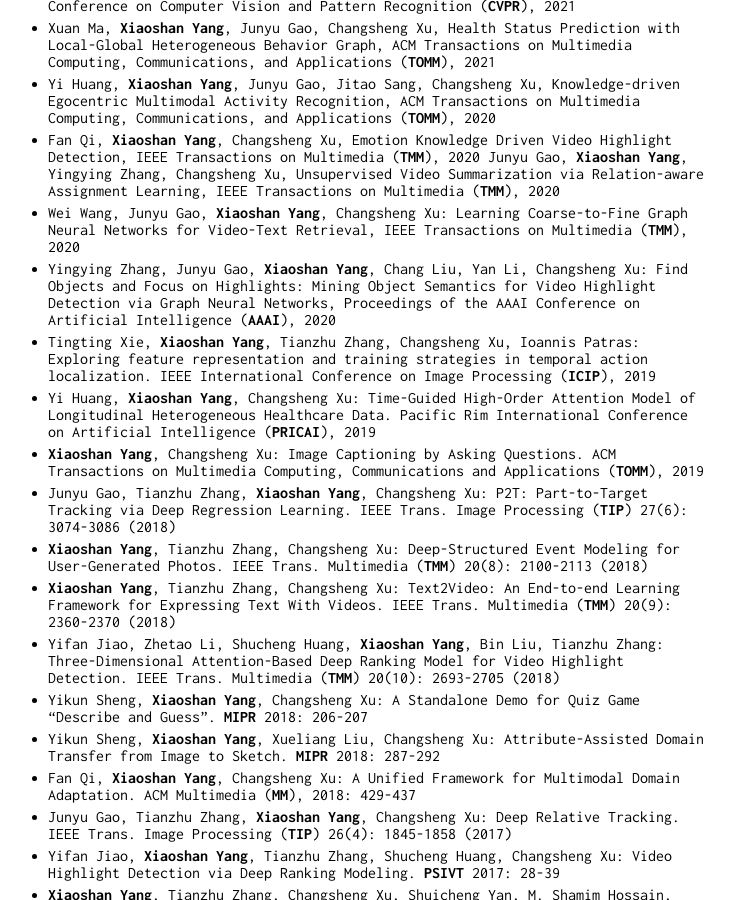
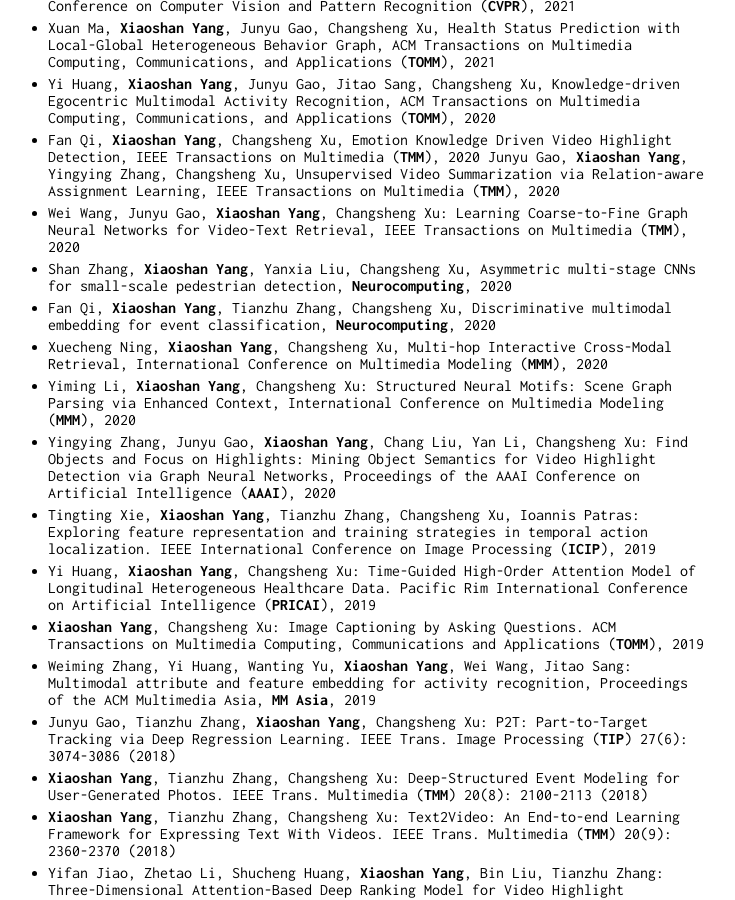
Before and after one commit to YangXS/yangxs.github.io, a Jekyll site: the page built from index.md, in a window 1280 px wide and 900 px high, scrolled down 613 px. Shown: the whole window, without its empty margins (262-997 px from the left). Built offline with Jekyll 4.4.1, drawn with Linux system fonts in a browser that asks for light colours; our own code applies the rules of GitHub Pages for plain Markdown files.

Commit message:
Update index.md

```diff
--- a/index.md
+++ b/index.md
@@ -24,10 +24,15 @@ I am an Associate Researcher at National Lab of Pattern Recognition, Institute o
 * Fan Qi, **Xiaoshan Yang**, Changsheng Xu, Emotion Knowledge Driven Video Highlight Detection, IEEE Transactions on Multimedia (**TMM**), 2020
 Junyu Gao, **Xiaoshan Yang**, Yingying Zhang, Changsheng Xu, Unsupervised Video Summarization via Relation-aware Assignment Learning, IEEE Transactions on Multimedia (**TMM**), 2020
 * Wei Wang, Junyu Gao, **Xiaoshan Yang**, Changsheng Xu: Learning Coarse-to-Fine Graph Neural Networks for Video-Text Retrieval, IEEE Transactions on Multimedia (**TMM**), 2020
+* Shan Zhang, **Xiaoshan Yang**, Yanxia Liu, Changsheng Xu, Asymmetric multi-stage CNNs for small-scale pedestrian detection, **Neurocomputing**, 2020
+* Fan Qi, **Xiaoshan Yang**, Tianzhu Zhang, Changsheng Xu, Discriminative multimodal embedding for event classification, **Neurocomputing**, 2020
+* Xuecheng Ning, **Xiaoshan Yang**, Changsheng Xu, Multi-hop Interactive Cross-Modal Retrieval, International Conference on Multimedia Modeling (**MMM**), 2020
+* Yiming Li, **Xiaoshan Yang**, Changsheng Xu: Structured Neural Motifs: Scene Graph Parsing via Enhanced Context, International Conference on Multimedia Modeling (**MMM**), 2020
 * Yingying Zhang, Junyu Gao, **Xiaoshan Yang**, Chang Liu, Yan Li, Changsheng Xu: Find Objects and Focus on Highlights: Mining Object Semantics for Video Highlight Detection via Graph Neural Networks, Proceedings of the AAAI Conference on Artificial Intelligence (**AAAI**), 2020
 * Tingting Xie, **Xiaoshan Yang**, Tianzhu Zhang, Changsheng Xu, Ioannis Patras: Exploring feature representation and training strategies in temporal action localization. IEEE International Conference on Image Processing (**ICIP**), 2019
 * Yi Huang, **Xiaoshan Yang**, Changsheng Xu: Time-Guided High-Order Attention Model of Longitudinal Heterogeneous Healthcare Data. Pacific Rim International Conference on Artificial Intelligence (**PRICAI**), 2019
 * **Xiaoshan Yang**, Changsheng Xu: Image Captioning by Asking Questions. ACM Transactions on Multimedia Computing, Communications and Applications (**TOMM**), 2019
+* Weiming Zhang, Yi Huang, Wanting Yu, **Xiaoshan Yang**, Wei Wang, Jitao Sang: Multimodal attribute and feature embedding for activity recognition, Proceedings of the ACM Multimedia Asia, **MM Asia**, 2019
 * Junyu Gao, Tianzhu Zhang, **Xiaoshan Yang**, Changsheng Xu: P2T: Part-to-Target Tracking via Deep Regression Learning. IEEE Trans. Image Processing (**TIP**) 27(6): 3074-3086 (2018)
 * **Xiaoshan Yang**, Tianzhu Zhang, Changsheng Xu: Deep-Structured Event Modeling for User-Generated Photos. IEEE Trans. Multimedia (**TMM**) 20(8): 2100-2113 (2018)
 * **Xiaoshan Yang**, Tianzhu Zhang, Changsheng Xu: Text2Video: An End-to-end Learning Framework for Expressing Text With Videos. IEEE Trans. Multimedia (**TMM**) 20(9): 2360-2370 (2018)
```
